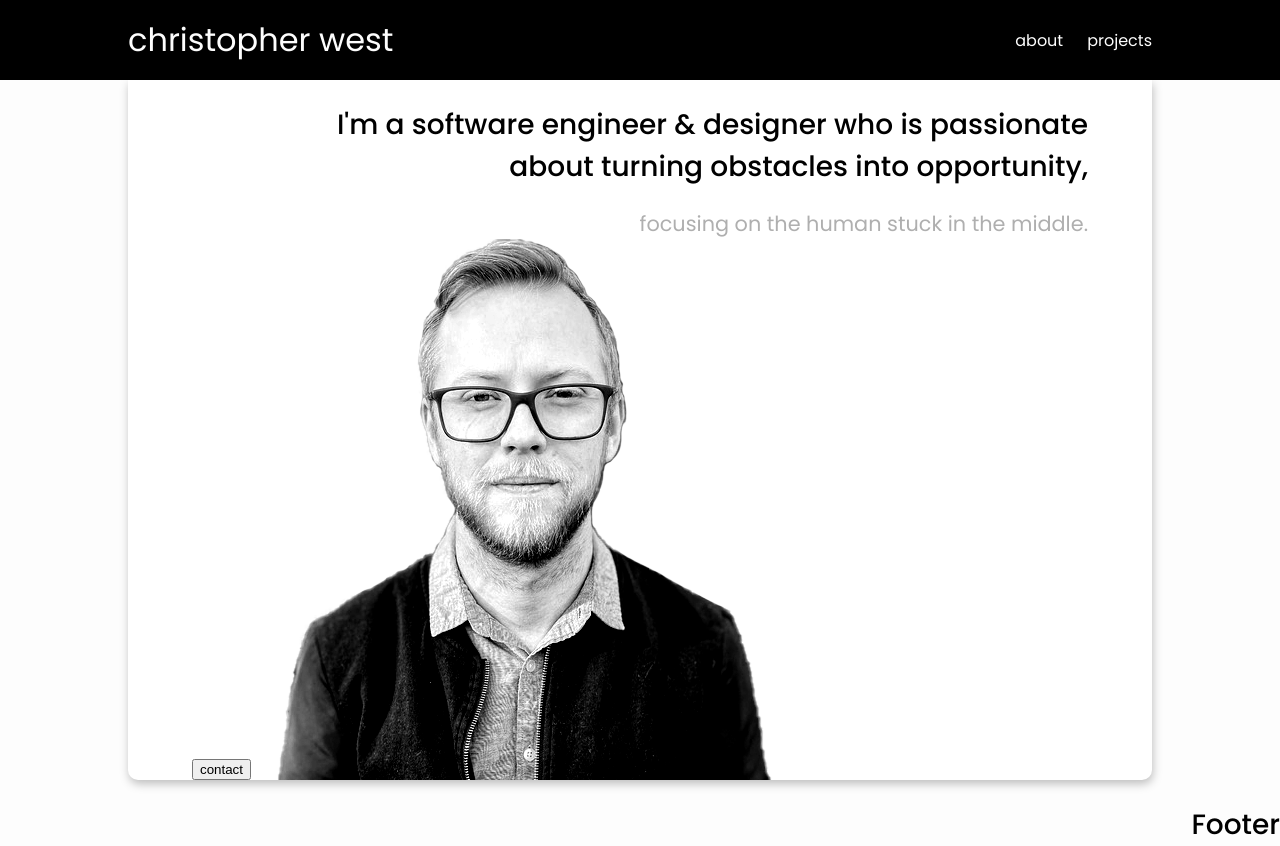
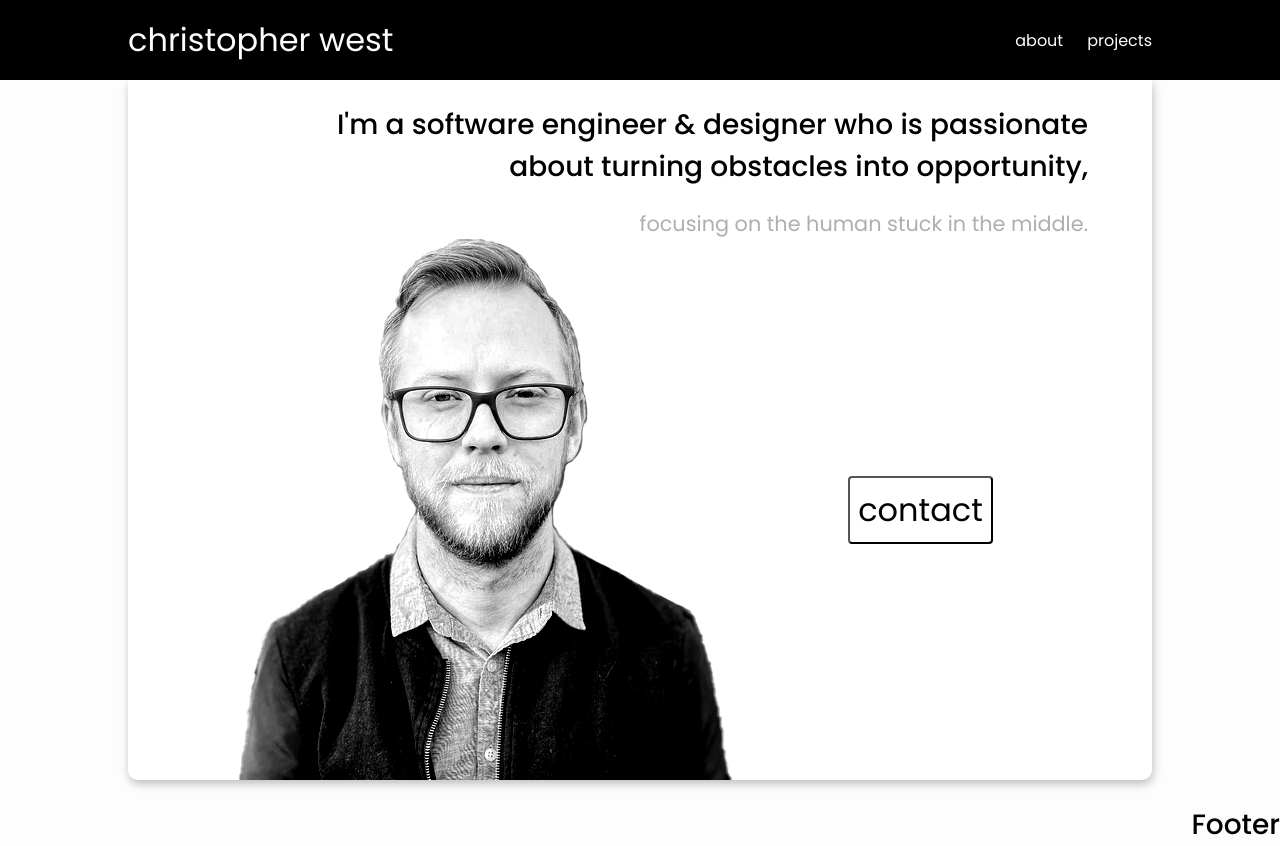
Before and after one commit to cwest9400/frontend-fullstack-portfolio, a React (Create React App) app: page / in a window 1280 px wide. Built offline with nearby package versions, Linux system fonts and the light colour scheme; no server answers.

Commit message:
moved projects to homepage

```diff
--- a/src/App.js
+++ b/src/App.js
@@ -25,6 +25,7 @@ function App() {
       {/* <Route path ="/projects" element={<Projects URL={URL} />}/>
       <Route path ="/about" element={<About URL={URL} />}/> */}
     </Routes>
+    <Projects />
     <Footer />
     </div>
   );
--- a/src/pages/Home.js
+++ b/src/pages/Home.js
@@ -4,13 +4,13 @@ function Home(props) {
     return (
         <section className="home-section">
             <div className="intro-card">
-                <h1>I'm a software engineer & designer who is passionate <br/>about turning obstacles into opportunity,</h1>
+                <h1>I'm a software engineer & designer who is passionate <br />about turning obstacles into opportunity,</h1>
                 <p>focusing on the human stuck in the middle.</p>
                 <div className="bottom-intro-card">
-                <div className="img-headshot">
-                <button>contact</button>
-                <img src={headshot}/>
-                </div>
+                    <div className="img-headshot">
+                        <img src={headshot} />
+                        <button className="button-cta">contact</button>
+                    </div>
                 </div>
             </div>
         </section>
--- a/src/pages/Projects.js
+++ b/src/pages/Projects.js
@@ -1,5 +1,5 @@
 import React, { useState, useEffect } from "react"
-import "../style/projects.css"
+// import "../style/projects.css"
 
 function Projects(props) {
     const [projects, setProjects] = useState([])
--- a/src/sass/_variables/_index.scss
+++ b/src/sass/_variables/_index.scss
@@ -1,3 +1,3 @@
 // @forward is similar to required keyword - same concept
 @forward './_colors';
-@forward './_fonts';
+// @forward './_fonts';
--- a/src/sass/input.scss
+++ b/src/sass/input.scss
@@ -84,5 +84,41 @@ a {
       height:100%;
       width: auto;
       object-fit: contain;
+      padding: 0 0 0 20px;
       // border: solid 2px;
     }
+
+    .button-cta {
+      width: auto;
+      padding: 8px;
+      background-color: white;
+      margin: auto auto;
+      font-family: poppins;
+      font-size: 2em;
+      border-radius: 4px;
+    }
+
+//PROJECTS
+    .container {
+      display: inline-flex;
+
+      padding: 20px;
+
+      /* justify-content: center; */
+
+  }
+  .project-card {
+      background-color: rgb(121, 174, 174);
+      /* display: flex;
+      flex-direction: column; */
+      width: 500px;
+      /* justify-content: center;
+      align-items: center; */
+      gap: 5px;
+      border-radius: 10px;
+
+  }
+
+  .project-image {
+      width: 100%;
+  }
--- a/src/style/output.css
+++ b/src/style/output.css
@@ -73,6 +73,38 @@ p {
   height: 100%;
   width: auto;
   object-fit: contain;
+  padding: 0 0 0 20px;
+}
+
+.button-cta {
+  width: auto;
+  padding: 8px;
+  background-color: white;
+  margin: auto auto;
+  font-family: poppins;
+  font-size: 2em;
+  border-radius: 4px;
+}
+
+.container {
+  display: inline-flex;
+  padding: 20px;
+  /* justify-content: center; */
+}
+
+.project-card {
+  background-color: rgb(121, 174, 174);
+  /* display: flex;
+  flex-direction: column; */
+  width: 500px;
+  /* justify-content: center;
+  align-items: center; */
+  gap: 5px;
+  border-radius: 10px;
+}
+
+.project-image {
+  width: 100%;
 }
 
 /*# sourceMappingURL=output.css.map */
```
Also changed, not shown: 1 other file (tests, documents, lock files or other folders).
